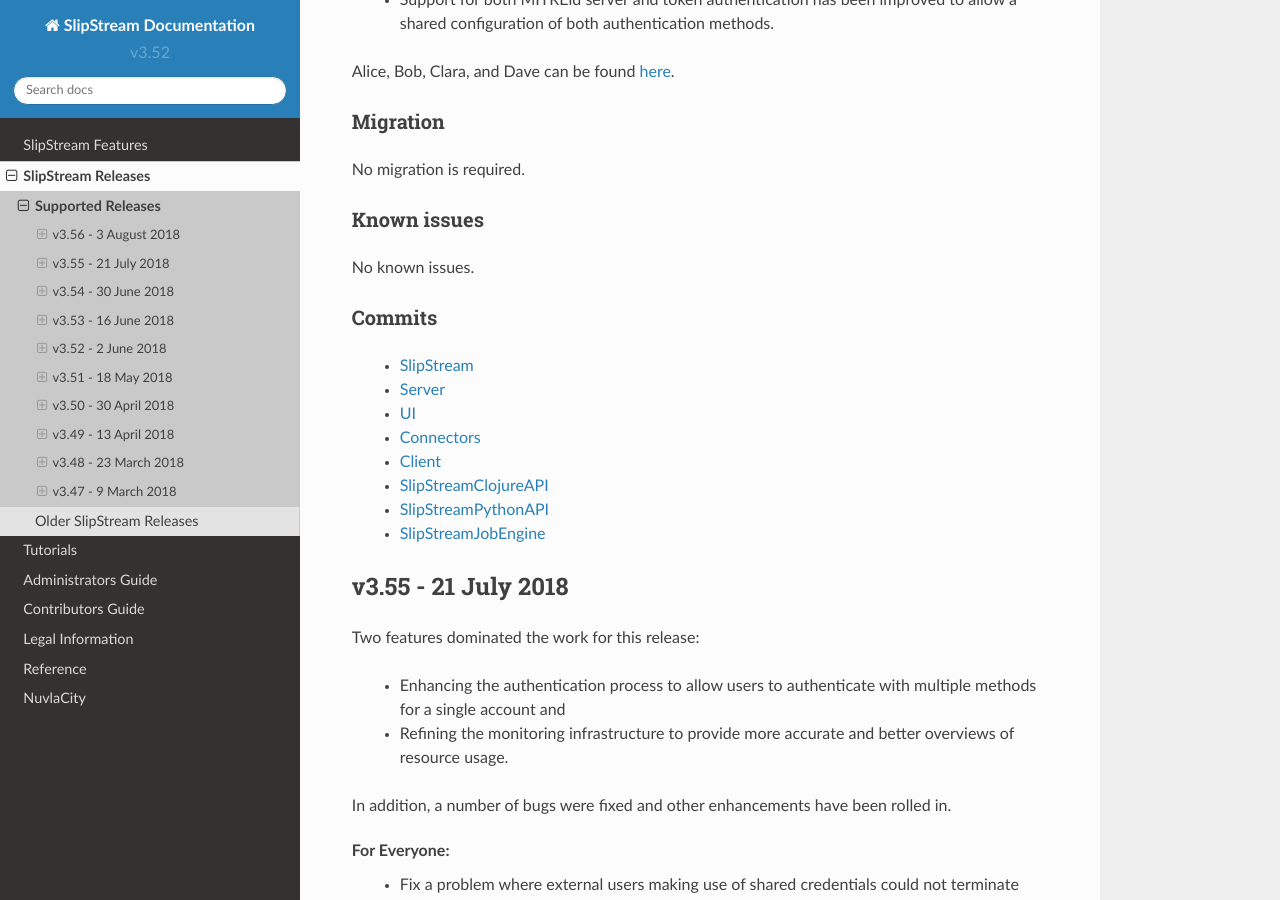
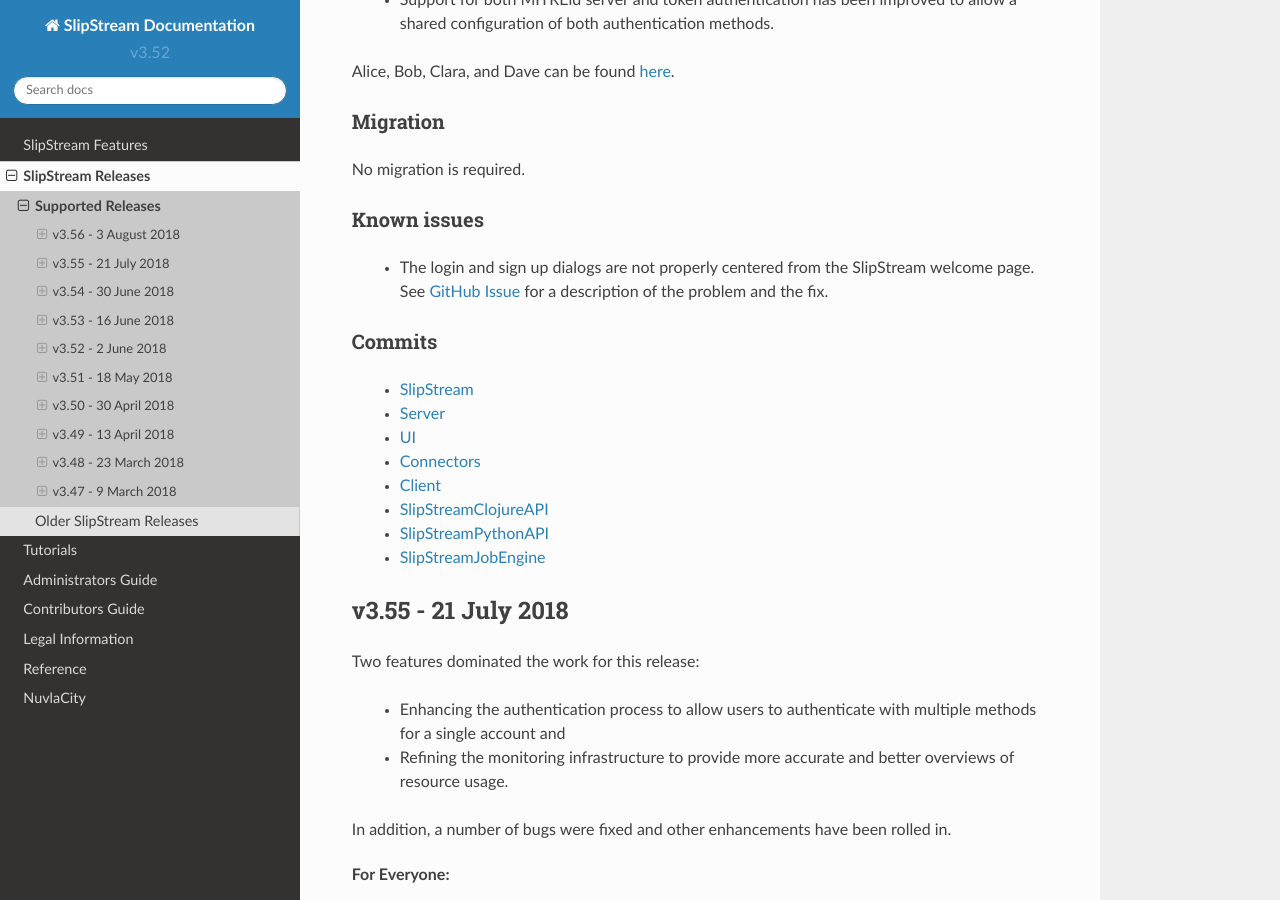
Before and after one commit to slipstream/SlipStreamDocumentation, a Sphinx documentation site: the page built from docs/release_notes/supported-releases.rst, in a window 1280 px wide and 900 px high, scrolled down 897 px. Built offline with Sphinx 7.4.7 and the Read the Docs theme 2.0.0, drawn with Linux system fonts in a browser that asks for light colours.

Commit message:
add known issue for v3.56

```diff
--- a/docs/release_notes/supported-releases.rst
+++ b/docs/release_notes/supported-releases.rst
@@ -56,7 +56,10 @@
 Known issues
 ~~~~~~~~~~~~
 
-No known issues.
+ - The login and sign up dialogs are not properly centered from the
+   SlipStream welcome page.  See `GitHub Issue
+   <https://github.com/slipstream/SlipStreamUI/issues/789>`_ for a
+   description of the problem and the fix.
 
 
 Commits
```
